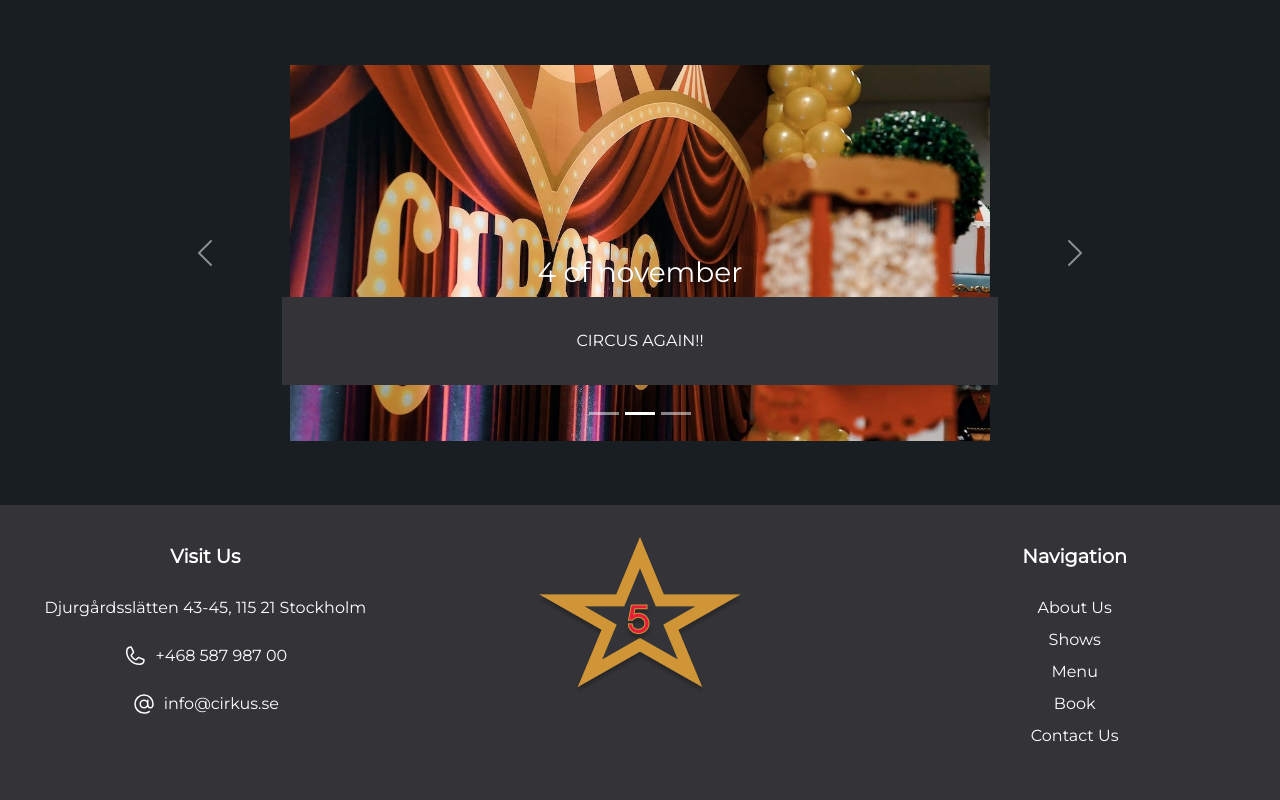
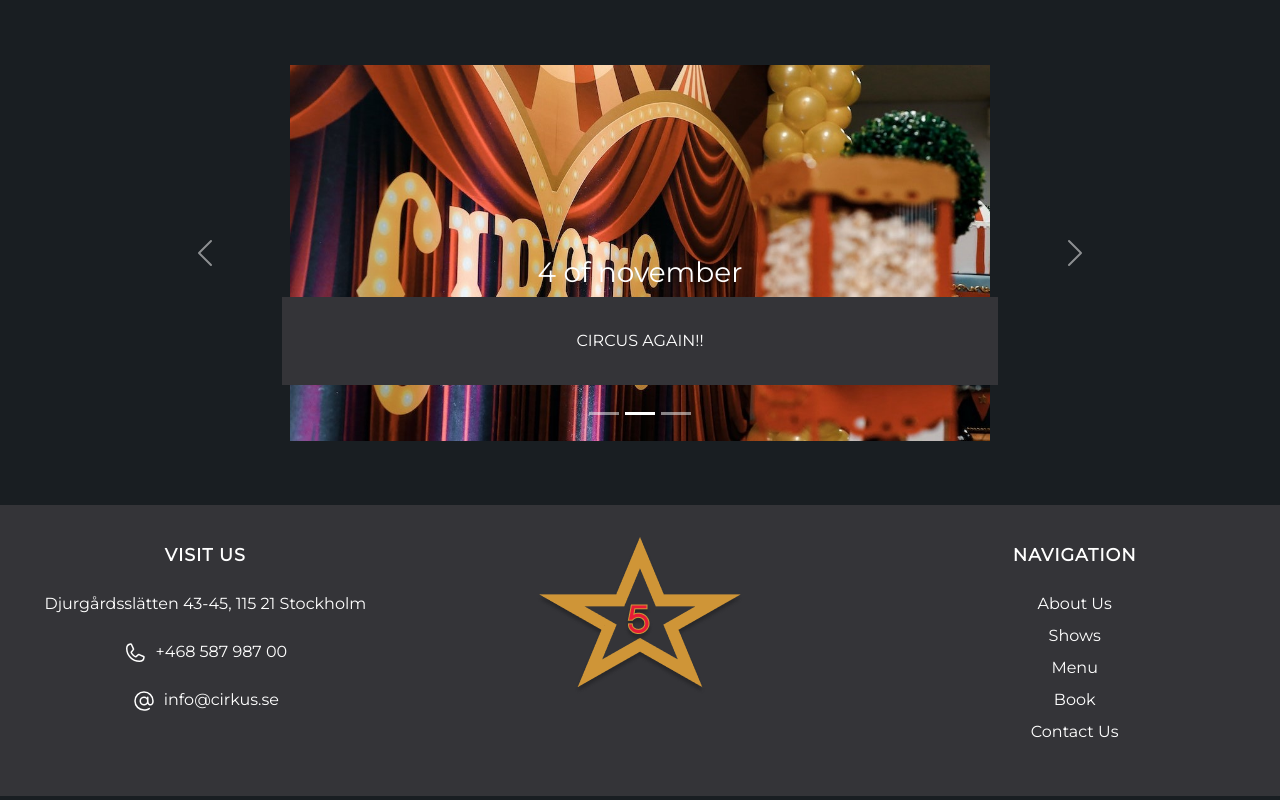
Before and after one commit to AlinaCGM/circus, a React (Create React App) app: page / in a window 1280 px wide. Shown: the part 2226-3026 px from the top of the page. Built offline with nearby package versions, Linux system fonts and the light colour scheme.

Commit message:
Footer heading made uppercase

```diff
--- a/src/components/footer/footer.css
+++ b/src/components/footer/footer.css
@@ -15,8 +15,10 @@ footer {
 }
 
 .footer-heading {
-  font-size: 1.2rem;
+  font-size: 1.1rem;
   font-weight: 600;
+  letter-spacing: 1px;
+  text-transform: uppercase;
 }
 
 a:link,
```
